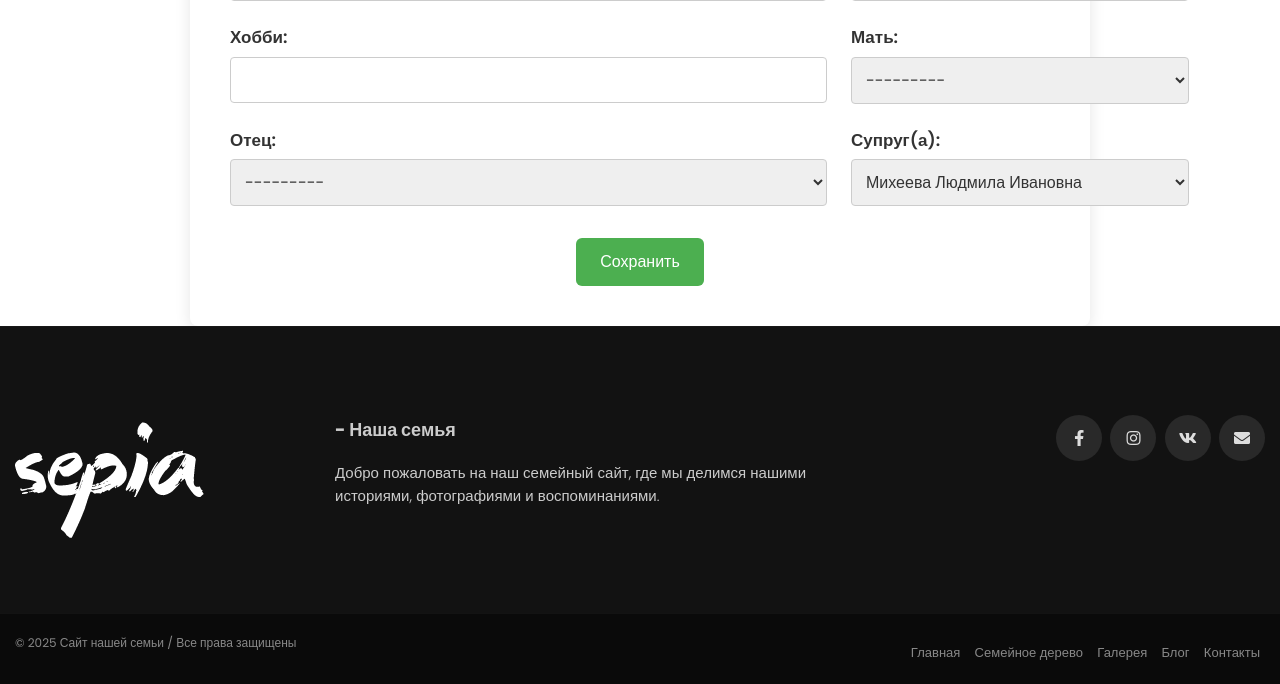
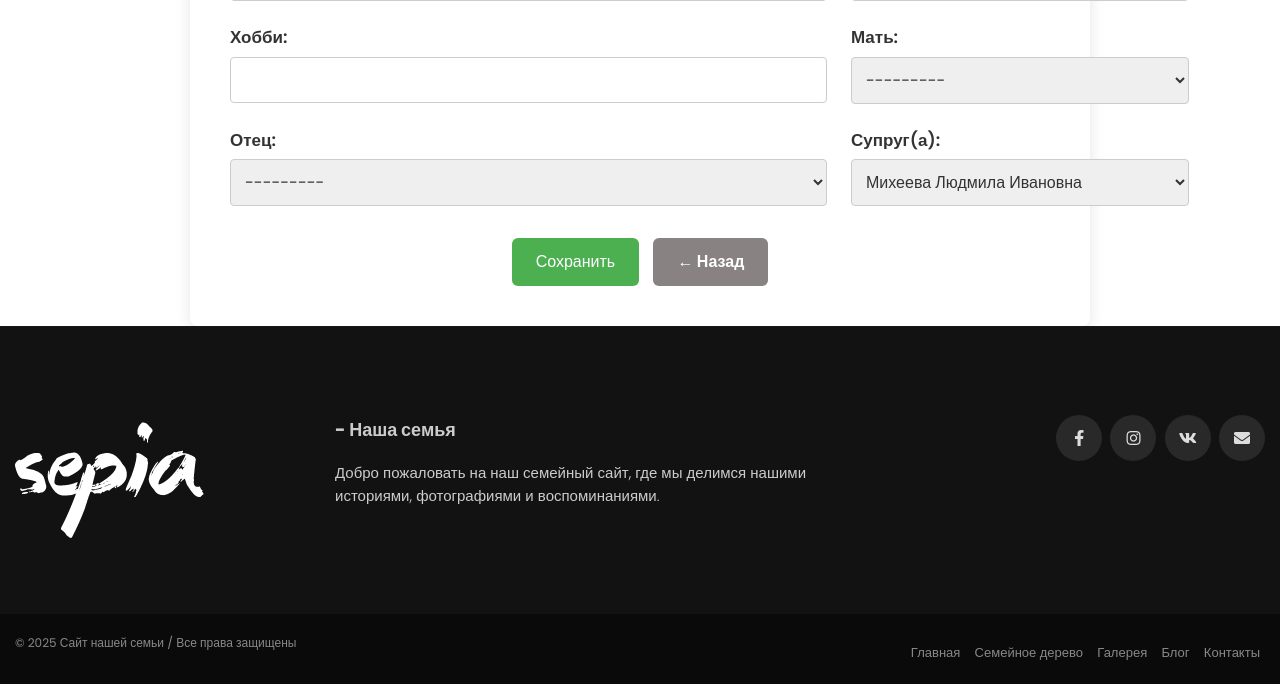
Before and after one commit to SaprykinEI/Family_site_Saprykin, a Django app: page /persons/update/10/ in a window 1280 px wide. Shown: the part 989-1673 px from the top of the page. Run offline with Django 5.2, Linux system fonts and the light colour scheme; the visitor is signed in with stand-in values (Sample User, id 1); data comes from the database, SQL or seed files in the repository; parts of the project's set-up code (start-up, migrations or seed data) failed here and were passed over; some libraries are stand-ins or nearby versions.

Commit message:
1. Добавлена кнопка назад при редактировании карточки

```diff
--- a/family_tree/templates/family_tree/person_create_update.html
+++ b/family_tree/templates/family_tree/person_create_update.html
@@ -2,7 +2,7 @@
 {% load static %}
 
 {% block extra_css %}
-<link rel="stylesheet" href="{% static 'css/form_create_style.css' %}">
+<link rel="stylesheet" href="{% static 'css/form_style_create.css' %}">
 {% endblock %}
 
 {% block content %}
@@ -28,11 +28,15 @@
     <div class="form-submit">
       <button type="submit">
         {% if object %}
-        Сохранить
+          Сохранить
         {% else %}
-        Добавить
+          Добавить
         {% endif %}
       </button>
+
+      {% if object %}
+      <a href="{% url 'users:user_profile' %}" class="btn-cancel">← Назад</a>
+      {% endif %}
     </div>
   </form>
 </div>
--- a/static/css/form_create_style.css
+++ b/static/css/form_style_create.css
@@ -55,3 +55,23 @@ button[type="submit"] {
 button[type="submit"]:hover {
   background-color: #45a049;
 }
+
+.btn-cancel {
+  background-color: #888282;
+  color: #ffffff;
+  font-weight: 700;
+  font-size: 16px; /* было 18px, сделали 16px как у submit */
+  border-radius: 6px;
+  padding: 12px 24px; /* padding уменьшен с 14px до 12px сверху/снизу */
+  text-decoration: none;
+  cursor: pointer;
+  transition: background-color 0.3s ease;
+  display: inline-block;
+  margin-left: 10px;
+  border: none;
+}
+
+.btn-cancel:hover {
+  background-color: #a69d9d;
+  color: #ffffff;
+}
```
